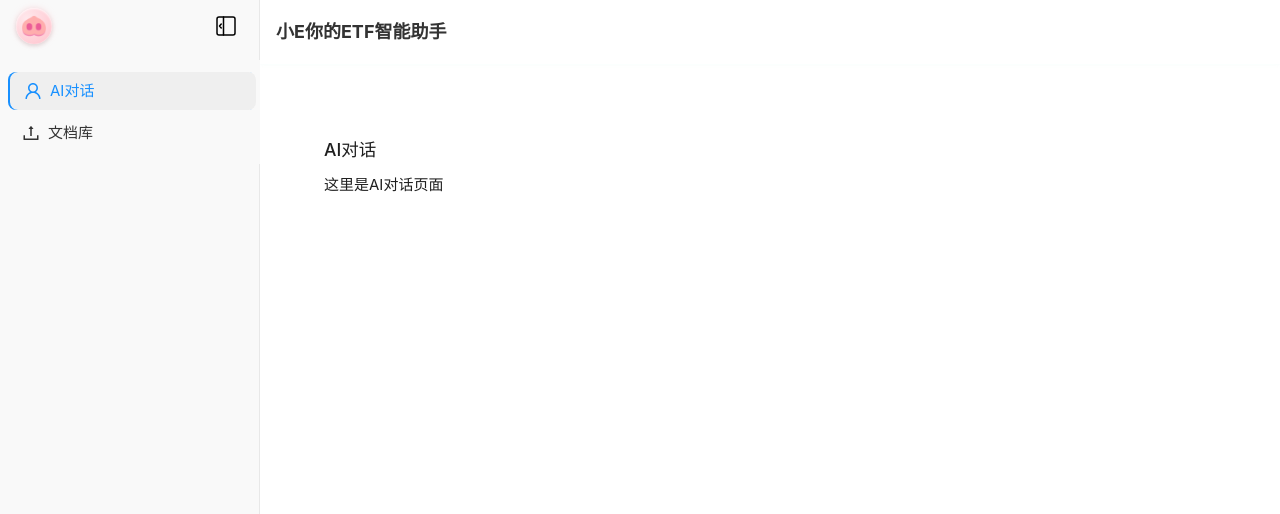
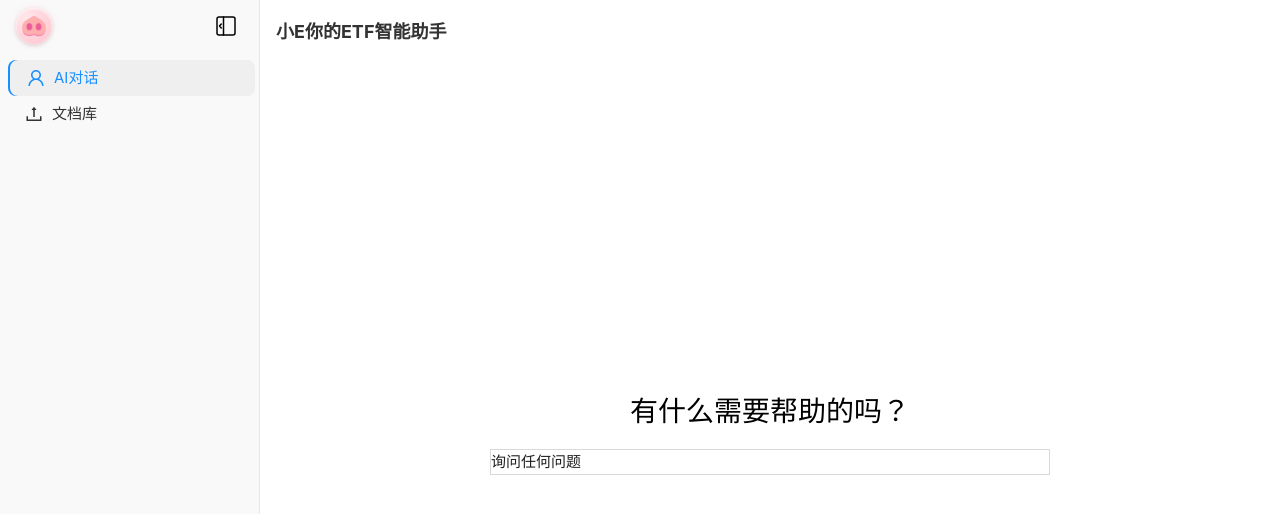
Before and after one commit to ai-ETF/front-end, a Vue app: page /chat in a window 1280 px wide. Shown: the top 514 px of the page. Built offline with nearby package versions, Linux system fonts and the light colour scheme.

Commit message:
chat页面：使用flex布局，只有一个内容块，搜索框在中间。

```diff
--- a/src/layouts/DefaultLayout.vue
+++ b/src/layouts/DefaultLayout.vue
@@ -1,19 +1,6 @@
 <script setup lang="ts">
-/*
-  这是 DefaultLayout.vue 的脚本部分（已整理并添加注释）
-  目标：让完全没有 Vue/TypeScript/Ant Design 经验的小白也能读懂每一行在做什么。
-*/
-
-/* -----------------------
-   导入（Import）
-   - Vue 的 ref 和 h：用于创建响应式变量与手动创建 VNode（给菜单图标用）
-   - Ant Design 的 Layout、Menu 以及图标组件
-   - Vue Router 的 useRouter 用于编程式导航
-   - 两个 svg 图片用于折叠/展开切换图标
-   知识点：在 <script setup> 中导入的变量会自动在模板中可用（不需要 export 或 return）。
-   ----------------------- */
-import { ref, h } from 'vue'
-import { Layout, Menu } from 'ant-design-vue'
+import { ref } from 'vue'
+import { Layout} from 'ant-design-vue'
 import { UploadOutlined, UserOutlined } from '@ant-design/icons-vue'
 import { useRouter } from 'vue-router'
 import sider_collapsed from '@/assets/svg/sidebar-collapse.svg'
@@ -57,25 +44,23 @@ type MenuItem = {
 const menuItems: MenuItem[] = [
   {
     key: '1',
-    icon: () => h(UserOutlined),
+    icon: UserOutlined,
     label: 'AI对话',
     path: '/chat'
   },
   {
     key: '2',
-    icon: () => h(UploadOutlined),
+    icon: UploadOutlined,
     label: '文档库',
     path: '/files'
   }
 ]
 
-const handleMenuClick = (info: { key: string | number }) => {
-  const key = String(info.key)
-  const item = menuItems.find(item => item.key === key)
-  if (item && item.path) {
-    router.push(item.path)
-  }
+const handleMenuClick = (item: MenuItem) => {
+  selectedKeys.value = [item.key]
+  if (item.path) router.push(item.path)
 }
+
 </script>
 
 <template>
@@ -83,6 +68,7 @@ const handleMenuClick = (info: { key: string | number }) => {
     <Sider
       class="sider-style"
       :width="260"
+      :collapsed-width="52"
       v-model:collapsed="collapsed"
       collapsible
       :trigger="null"
@@ -134,14 +120,27 @@ const handleMenuClick = (info: { key: string | number }) => {
         </div>
       </div>
 
-      <Menu
-        v-model:selectedKeys="selectedKeys"
-        mode="inline"
-        :items="menuItems"
-        @click="handleMenuClick"
-      />
+      <div class="custom-menu">
+        <div
+          v-for="item in menuItems"
+          :key="item.key"
+          class="menu-item"
+          :class="{ active: selectedKeys.includes(item.key), collapsed: collapsed }"
+          @click="() => handleMenuClick(item)"
+        >
+          <!-- 图标 -->
+          <div class="menu-icon">
+            <component :is="item.icon" />
+          </div>
 
-
+          <!-- 文本（折叠时淡出） -->
+          <transition name="fade">
+            <div v-if="!collapsed" class="menu-label">
+              {{ item.label }}
+            </div>
+          </transition>
+        </div>
+      </div>
     </Sider>
 
     <Layout class="layout-main">
@@ -232,11 +231,9 @@ const handleMenuClick = (info: { key: string | number }) => {
   说明：height 计算用到了头部和外层 margin（减去这些值）
   ====================================================== */
 .site-layout-content {
-  margin: 24px 16px; /* 上下左右的外边距 */
-  padding: 24px;     /* 内部空白 */
   background: #fff;
   overflow: auto;    /* 内容过多时出现滚动条 */
-  height: calc(100vh - 64px - 48px); /* 计算剩余高度（头部 64 + margin top+bottom 48） */
+  height: calc(100vh - 64px); /* 计算剩余高度（头部 64 + margin top+bottom 48） */
   box-sizing: border-box;
 }
 
@@ -420,150 +417,22 @@ const handleMenuClick = (info: { key: string | number }) => {
   box-shadow: inset 0 2px 4px rgba(0, 0, 0, 0.15);
 }
 
-/* ======================================================
-  菜单（Ant Design）定制样式
-  说明：:deep 是 Vue scoped 时访问子组件内类名的方式
-  - 调整菜单宽度、背景、间距、悬停与选中状态
-  ====================================================== */
-
-/* 菜单整体容器 */
-:deep(.ant-menu) {
-  width: 260px;
-  border-right: none; /* 去除右侧边框 */
-  transition: all 0.31s ease; /* 添加过度动效果 */
-  background: #f9f9f9;
-  margin: 8px 0 0;
-  padding: 8px 0;
-  box-sizing: border-box;
-}
-
-/* 单独菜单项（未折叠时）：
-  - 增加高度、圆角、内外间距、对齐方式
-  - transition 使得 hover/选中状态更平滑
-*/
-/* 菜单单项（未折叠时）的样式
-  说明：这个规则用于定制 Ant Design 的 .ant-menu-item 在侧栏展开时的外观。
-  每个属性都带有详细中文注释，便于初学者理解为什么要这样设置。
-*/
-:deep(.ant-menu-item) {
-
-  position: relative; /* 让内部绝对定位图标相对它定位 */
-  /* 元素总体宽度：控制每个菜单项的可点击区域宽度（留一点内边距空间）。
-    注意：侧栏宽度为 260px，这里设为 248px 留出左右 margin/padding 的空间。 */
-  width: 248px;
-
-  /* 高度：控制菜单项行高，使图标与文字垂直居中（便于点击与视觉一致性） */
-  height: 38px;
-
-  /* 外边距：上下左右的间隔，避免菜单项紧贴在一起。
-    第一位：上下间距（4px）；第二位：左右间距（6px） */
-  margin: 4px 6px;
-
-  /* 内边距：控制图标与文字之间以及文本与圆角边缘的距离。
-    使用 !important 是为了覆盖 Ant Design 默认的内边距规则，确保自定义样式生效。*/
-  padding: 6px 10px 6px 42px !important; /* 左内边距加大，给图标留空间 */
-
-  /* 圆角：让每个菜单项看起来更柔和、现代（8px 的圆角通常比较协调） */
-  border-radius: 8px;
-
-  /* 行高：配合 height 保证文字垂直居中（当文字只有一行时效果最佳） */
-  line-height: 36px;
-
-  /* 布局方式：使用 flex 便于左右放置图标和文字并做对齐控制 */
-  display: flex;
-
-  /* 垂直居中：使图标和文字在高度方向上保持居中（更美观、更易点击） */
-  align-items: center;
-
-  /* 过渡动画：当菜单项 hover/选中/位移动画时平滑过渡，提升交互体验 */
-  transition: all 0.25s ease;
-
-  /* 盒模型：确保 width/height/padding/border 的计算符合预期（推荐设置） */
-  box-sizing: border-box;
-
-  /* 文本颜色：默认颜色（在 hover/选中时会被覆盖为主题色） */
-  color: #333;
-
-  /* 字重：适度加粗，让菜单项在视觉上更易读，但不要过重 */
-  font-weight: 500;
-  overflow: hidden; /* 防止图标动画溢出 */
-  cursor: pointer;
-
-}
-
-/* hover 状态：
-  - 更浅的背景
-  - 微微右移（translateX）产生反馈
-  - 文本变蓝
-*/
-:deep(.ant-menu-item:hover) {
-  background-color: #f2f2f2;
-  transform: translateX(2px); /*很小的一个点，但是极大提高了体验效果: 向右位移 2px*/
-  color: #1890ff;
-}
-
-/* 选中状态：
-  - 更深的灰白背景
-  - 蓝色字体和左侧蓝条（box-shadow 模拟）
-*/
-:deep(.ant-menu-item-selected) {
-  background-color: #efefef !important;
-  color: #1890ff;
-  font-weight: 600;
-  box-shadow: inset 2px 0 0 #1890ff; /* 左侧一条蓝色高光 */
-  transform: translateX(2px);
-}
-
-/* 菜单项图标（.anticon）样式：设置图标大小与间距 */
-:deep(.ant-menu-item .anticon) {
-  /* font-size: 18px;
-  margin-right: 12px;
-  transition: color 0.25s ease; */
-  position: absolute;
-  left: 16px;        /* 距左侧 16px，可根据需要微调 */
-  top: 50%;          /* 垂直居中 */
-  transform: translateY(-50%);
-  font-size: 18px;
-  transition: color 0.25s ease, transform 0.25s ease;
-}
-
-/* hover 或 选中时图标也变蓝（与文字保持一致） */
-:deep(.ant-menu-item:hover .anticon),
-:deep(.ant-menu-item-selected .anticon) {
-  color: #1890ff;
-}
-
-/* 菜单标题内容（文字部分）占满剩余空间 */
-:deep(.ant-menu-item .ant-menu-title-content) {
-  flex: 1;
-  box-sizing: border-box;
-}
-
-/* 去掉 Ant 默认的右边框（视觉更扁平） */
-:deep(.ant-menu-inline) {
-  border-right: none;
-}
 
 /* ======================================================
-  折叠状态下的特殊调整（侧栏宽变为 80px）
+  折叠状态下的特殊调整（侧栏宽变为 52px）
   这些规则通过 .ant-layout-sider-collapsed class 生效（由 ant-layout 添加）
   ====================================================== */
 
-/* 折叠时菜单项的间距和高度调整（适配窄侧栏） */
-.sider-style.ant-layout-sider-collapsed :deep(.ant-menu-item) {
-  margin: 8px 12px;
-  height: 40px;
+/* ❗折叠后侧栏整体宽度调整（穿透 ant-design 样式） */
+:deep(.sider-style.ant-layout-sider-collapsed) {
+  width: 52px !important;
+  min-width: 52px !important;
 }
 
-/* 折叠后侧栏整体宽度调整 */
-.sider-style.ant-layout-sider-collapsed {
-  width: 80px;
-  min-width: 80px;
-}
 
 /* 折叠后 logo 容器宽度、padding 与对齐方式调整（居中显示） */
 .sider-style.ant-layout-sider-collapsed .logo {
-  width: 80px;
+  width: 52px;
   padding: 0;
   justify-content: center;
 }
@@ -573,31 +442,85 @@ const handleMenuClick = (info: { key: string | number }) => {
   display: none;
 }
 
-/* 折叠后菜单整体宽度变窄，文本居中（只显示图标） */
-.sider-style.ant-layout-sider-collapsed :deep(.ant-menu) {
-  width: 80px;
-  text-align: center;
+/* ====================== 自定义菜单区域 ====================== */
+.custom-menu {
+  display: flex;
+  flex-direction: column;
+  margin-top: 8px;
+  transition: all 0.3s ease;
 }
 
-/* 折叠后单项内边距、对齐、宽度调整（只显示图标） */
-.sider-style.ant-layout-sider-collapsed :deep(.ant-menu-item) {
-  padding: 0 !important;
-  justify-content: center;
-  margin: 4px 12px;
-  width: auto;
+/* 单个菜单项样式 */
+.menu-item {
+  display: flex;
+  align-items: center;
+  /* position: absolute; */
   height: 36px;
+  margin: 0px 6px;
+  padding: 6px 10px;
+  border-radius: 8px;
+  cursor: pointer;
+  transition: all 0.3s ease;
+  color: #333;
+  font-weight: 500;
+  overflow: hidden;
 }
 
-/* 折叠后图标的右间距去掉，字体/图标尺寸微调 */
-.sider-style.ant-layout-sider-collapsed :deep(.ant-menu-item .anticon) {
-  margin-right: 0;
-  font-size: 16px;
+/* hover 效果 */
+.menu-item:hover {
+  background-color: #f2f2f2;
+  color: #1890ff;
+  transform: translateX(2px);
 }
 
-/* 折叠后隐藏菜单文字内容（只留下图标） */
-.sider-style.ant-layout-sider-collapsed :deep(.ant-menu-item .ant-menu-title-content) {
-  display: none;
+/* 选中状态 */
+.menu-item.active {
+  background-color: #efefef;
+  color: #1890ff;
+  font-weight: 600;
+  box-shadow: inset 2px 0 0 #1890ff;
+  transform: translateX(2px);
+}
+
+/* 图标部分（左侧固定） */
+.menu-icon {
+  width: 36px;
+  height: 36px;
+  display: flex;
+  justify-content: center;
+  align-items: center;
+  font-size: 18px;
+  transition: all 0.3s ease;
+}
+
+/* 标签文字部分 */
+.menu-label {
+  flex: 1;
+  white-space: nowrap;
+  overflow: hidden;
+  text-overflow: ellipsis;
+  transition: opacity 0.3s ease, transform 0.3s ease;
+}
+
+/* 折叠状态下的样式 */
+.sider-style.ant-layout-sider-collapsed .custom-menu {
+  align-items: center;
+}
+
+.sider-style.ant-layout-sider-collapsed .menu-item {
+  justify-content: center;
+  width: 100%;
+  /* width: 52px; */
+  padding: 0;
+}
+
+/* 过渡动画名称 fade（用于文字显示淡入淡出） */
+.fade-enter-active, .fade-leave-active {
+  transition: opacity 0.3s ease;
+}
+.fade-enter-from, .fade-leave-to {
   opacity: 0;
 }
 
+
 </style>
--- a/src/views/ChatView.vue
+++ b/src/views/ChatView.vue
@@ -1,15 +1,62 @@
+<script setup lang="ts">
+import { ref } from 'vue'
+import { Input } from 'ant-design-vue'
+</script>
+
+
 <template>
-  <div class="chat-container">
-    <h1>AI对话</h1>
-    <p>这里是AI对话页面</p>
+  <div class="center-shell">
+    <h1 class="title">有什么需要帮助的吗？</h1>
+    <Input class="input-style" placeholder="询问任何问题" />
   </div>
 </template>
 
-<script setup lang="ts">
-</script>
 
 <style scoped>
-.chat-container {
-  padding: 24px;
+/* 使用 Flex 布局来近似原来的 Grid 定位，并逐行注释 */
+* { box-sizing: border-box; } /* 统一盒模型 */
+.center-shell {
+  height: calc(100vh - 64px); /* 容器高度 */
+  display: flex; /* 使用 flex 布局 */
+  flex-direction: column; /* 垂直堆叠子元素 */
+  align-items: center; /* 子元素水平居中 */
+  justify-content: center; /* 子元素垂直居中 */
+  gap: 16px; /* 元素间距 */
+  padding: 16px; /* 内边距 */
+  /* 渐变背景 */
+  /* background: linear-gradient(180deg,#041021 0%, #081426 100%); */
+}
+
+/* 为了模拟 grid 的 grid-column:3/7 跨度，我们限制标题最大宽度为容器的约 33% 到 58% 之间 */
+.title {
+  margin: 0; /* 重置外边距 */
+  font-size: 28px; /* 字号 */
+  color: #000000; /* 文字颜色 */
+  text-align: center; /* 文字居中 */
+  width: 40%; /* 近似占据 3/7 的视觉宽度（可调整） */
+  max-width: 58%; /* 不超过 58% */
+  min-width: 33%; /* 最小约 33% */
+}
+
+.input-style {
+  width: 560px; /* 固定宽度以匹配桌面布局 */
+  max-width: 90%; /* 响应式上限 */
+}
+
+.input-style .ant-input {
+  border-radius: 8px; /* 圆角 */
+  padding: 10px 12px; /* 内边距 */
+  background: rgba(255,255,255,0.02); /* 背景色 */
+  color: #e6eef8; /* 文本颜色 */
+  border: 1px solid rgba(255,255,255,0.04); /* 边框 */
+}
+
+@media (max-width: 768px) {
+  .title { width: 80%; min-width: auto; max-width: 90%; font-size: 22px } /* 中等屏：标题扩展以适配 */
+  .input-style { width: 100% } /* 中等屏：输入占满宽度 */
+}
+
+@media (max-width: 420px) {
+  .title { font-size: 18px } /* 小屏：更小字体 */
 }
 </style>
```
Also changed, not shown: 1 other file (tests, documents, lock files or other folders).
